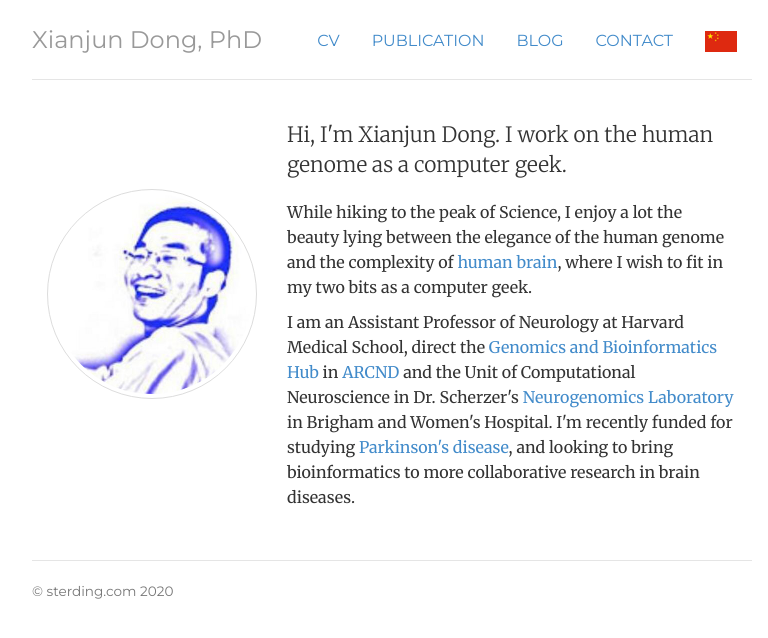
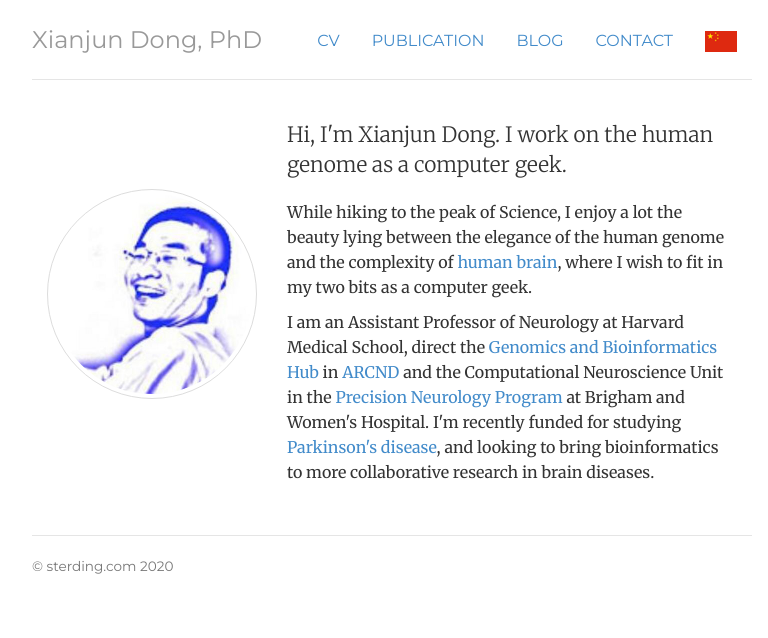
Before and after one commit to sterding/sterding.github.io, a Jekyll site: the page built from index.html, in a window 1280 px wide. Shown: the top 638 px of the page, without its empty margins (248-1016 px from the left). Built offline with Jekyll 4.4.1, drawn with Linux system fonts in a browser that asks for light colours.

Commit message:
update CV

```diff
--- a/index.html
+++ b/index.html
@@ -14,7 +14,7 @@
 	<div class="col-sm-8">
 	<p class="lead">Hi, I'm Xianjun Dong. I work on the human genome as a computer geek.</p>
 	<p>While hiking to the peak of Science, I enjoy a lot the beauty lying between the elegance of the human genome and the complexity of <a href="http://humanbraincode.org">human brain</a>, where I wish to fit in my two bits as a computer geek. </p>
-	<p>I am an Assistant Professor of Neurology at Harvard Medical School, direct the <a href="http://bioinformatics.bwh.harvard.edu">Genomics and Bioinformatics Hub</a> in <a href="https://www.brighamandwomens.org/research/departments/center-for-neurologic-diseases/ann-romney-center-for-neurologic-diseases">ARCND</a> and the Unit of Computational Neuroscience in Dr. Scherzer's <a href="http://www.scherzerlaboratory.org/">Neurogenomics Laboratory</a> in Brigham and Women's Hospital. I'm recently funded for studying <a href="https://www.apdaparkinson.org/research/investigators/xianjun-dong-2/">Parkinson's disease</a>, and looking to bring bioinformatics to more collaborative research in brain diseases.</p>
+	<p>I am an Assistant Professor of Neurology at Harvard Medical School, direct the <a href="http://bioinformatics.bwh.harvard.edu">Genomics and Bioinformatics Hub</a> in <a href="https://www.brighamandwomens.org/research/departments/center-for-neurologic-diseases/ann-romney-center-for-neurologic-diseases">ARCND</a> and the Computational Neuroscience Unit in the <a href="https://www.bwhparkinsoncenter.org">Precision Neurology Program</a> at Brigham and Women's Hospital. I'm recently funded for studying <a href="https://www.apdaparkinson.org/research/investigators/xianjun-dong-2/">Parkinson's disease</a>, and looking to bring bioinformatics to more collaborative research in brain diseases.</p>
 	</div>
 </div>
 
```
